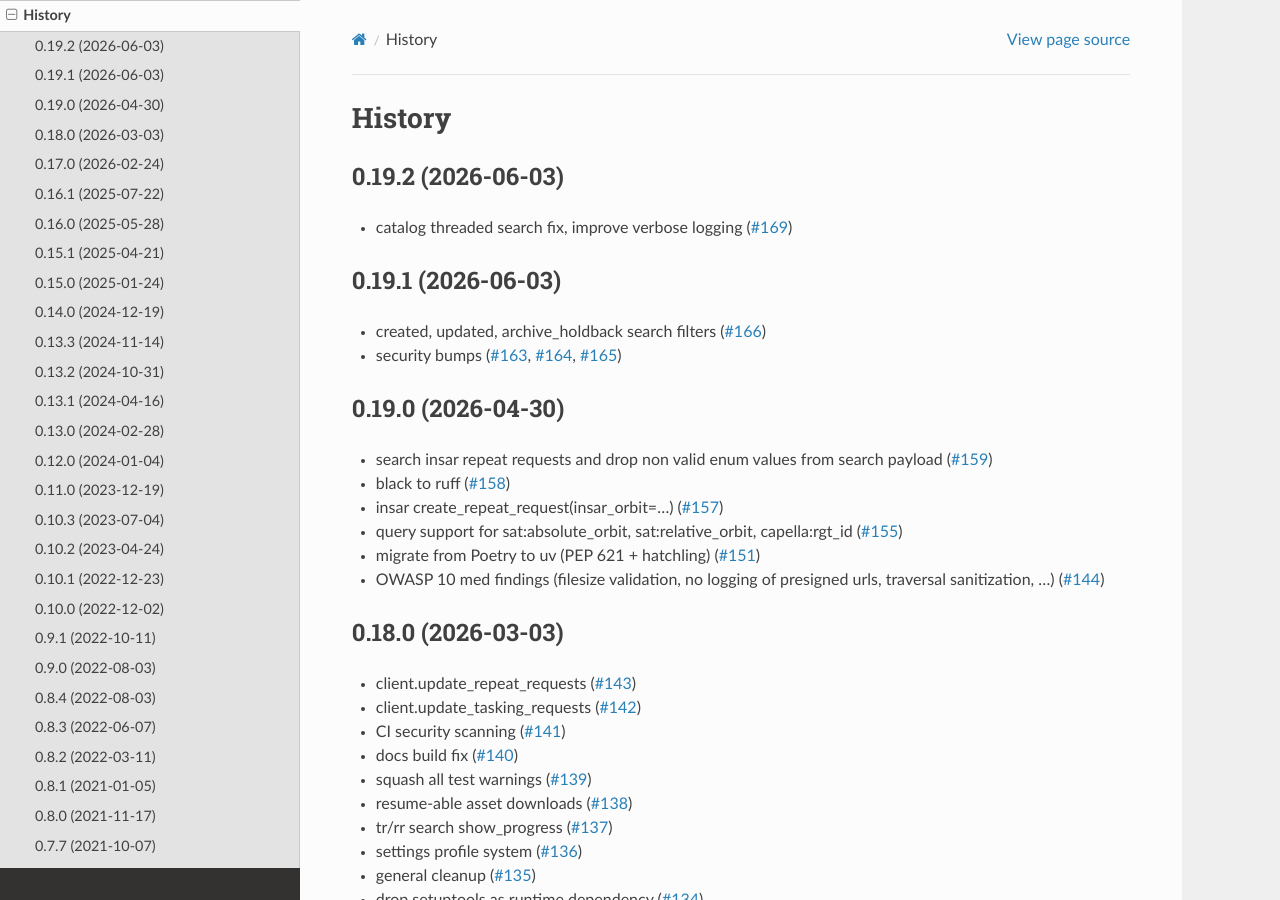
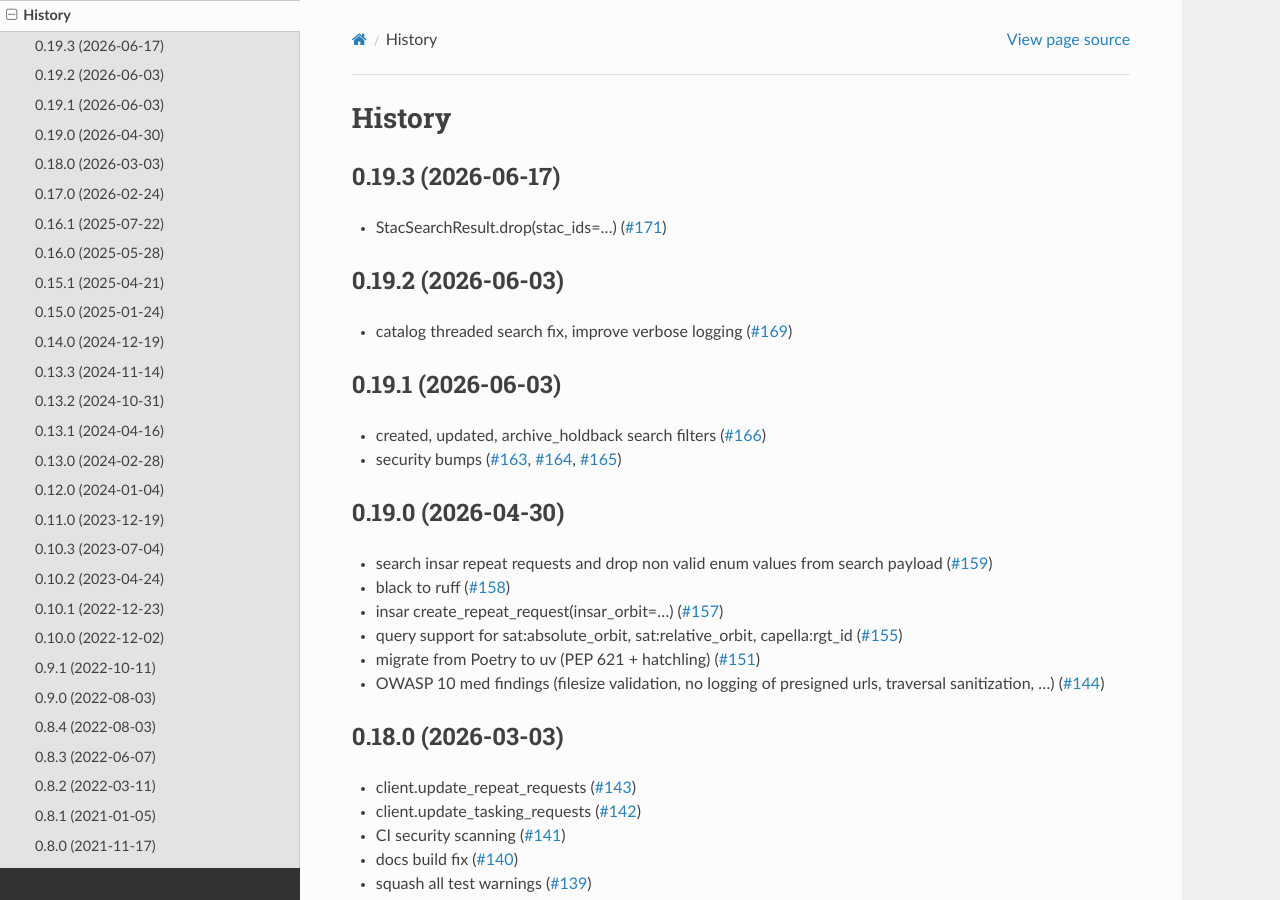
Before and after one commit to capellaspace/console-client, a Sphinx documentation site: the page built from docs/pages/changelog.rst, in a window 1280 px wide and 900 px high. Built offline with Sphinx 7.4.7 and the Read the Docs theme 3.1.0, drawn with Linux system fonts in a browser that asks for light colours.

Commit message:
0.19.3 release (#172)

```diff
--- a/docs/pages/changelog.rst
+++ b/docs/pages/changelog.rst
@@ -1,6 +1,10 @@
 =======
 History
 =======
+
+0.19.3 (2026-06-17)
+-------------------
+* StacSearchResult.drop(stac_ids=...)  (`#171 <https://github.com/capellaspace/console-client/pull/171>`_)
 
 0.19.2 (2026-06-03)
 -------------------
--- a/pyproject.toml
+++ b/pyproject.toml
@@ -1,6 +1,6 @@
 [project]
 name = "capella-console-client"
-version = "0.19.2"
+version = "0.19.3"
 description = "Python SDK for api.capellaspace.com (task, search, order, download)"
 authors = [
     {name = "Thomas Beyer", email = "thomas.beyer@capellaspace.com"},
```
Also changed, not shown: 1 other file.
